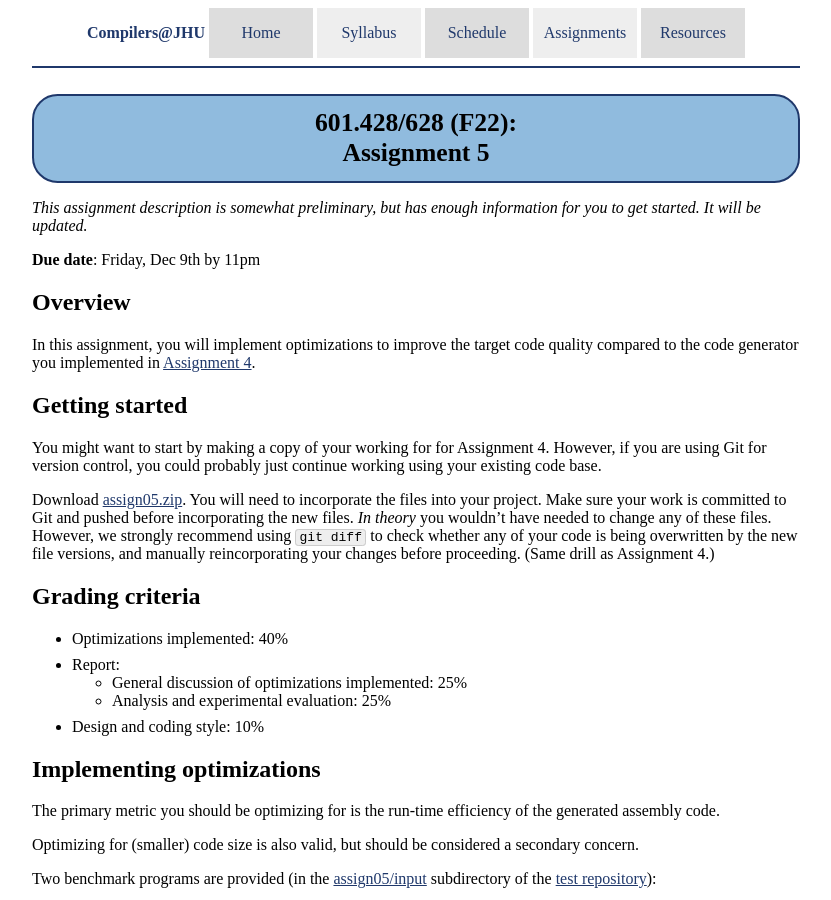
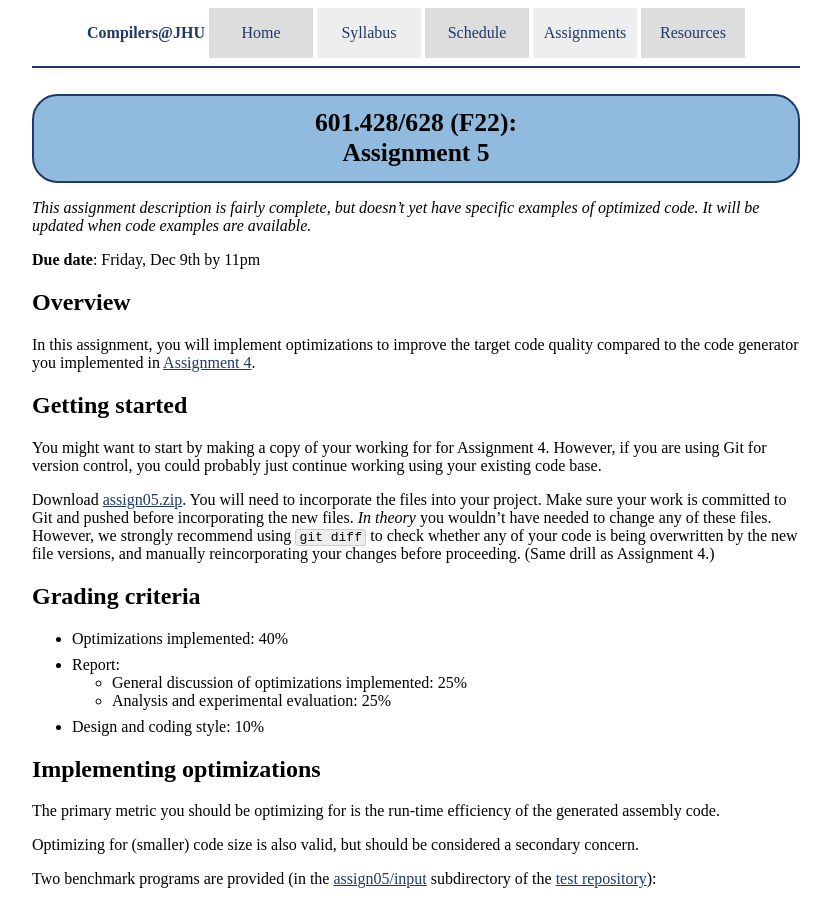
Before and after one commit to jhucompilers/fall2022, a Jekyll site: the page built from assign/assign05.md, in a window 1280 px wide and 900 px high. Shown: the whole window, without its empty margins (224-1055 px from the left). Built offline with Jekyll 4.4.1, drawn with Linux system fonts in a browser that asks for light colours.

Commit message:
this is actually reasonably complete at this point

```diff
--- a/assign/assign05.md
+++ b/assign/assign05.md
@@ -3,8 +3,9 @@ layout: default
 title: "Assignment 5"
 ---
 
-*This assignment description is somewhat preliminary, but has enough
-information for you to get started. It will be updated.*
+*This assignment description is fairly complete, but doesn't yet have
+specific examples of optimized code. It will be updated when code examples
+are available.*
 
 **Due date**: Friday, Dec 9th by 11pm
 
```
